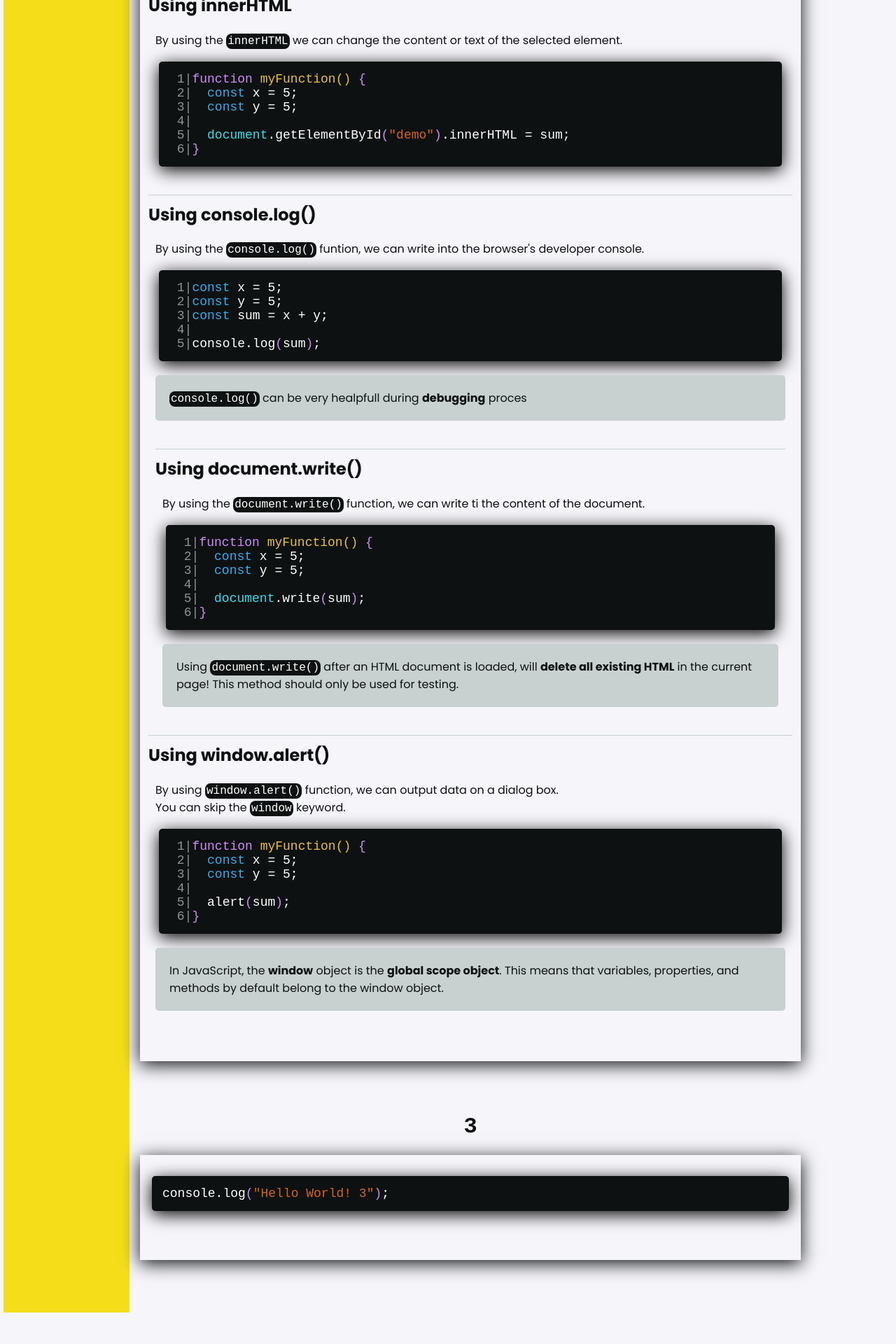
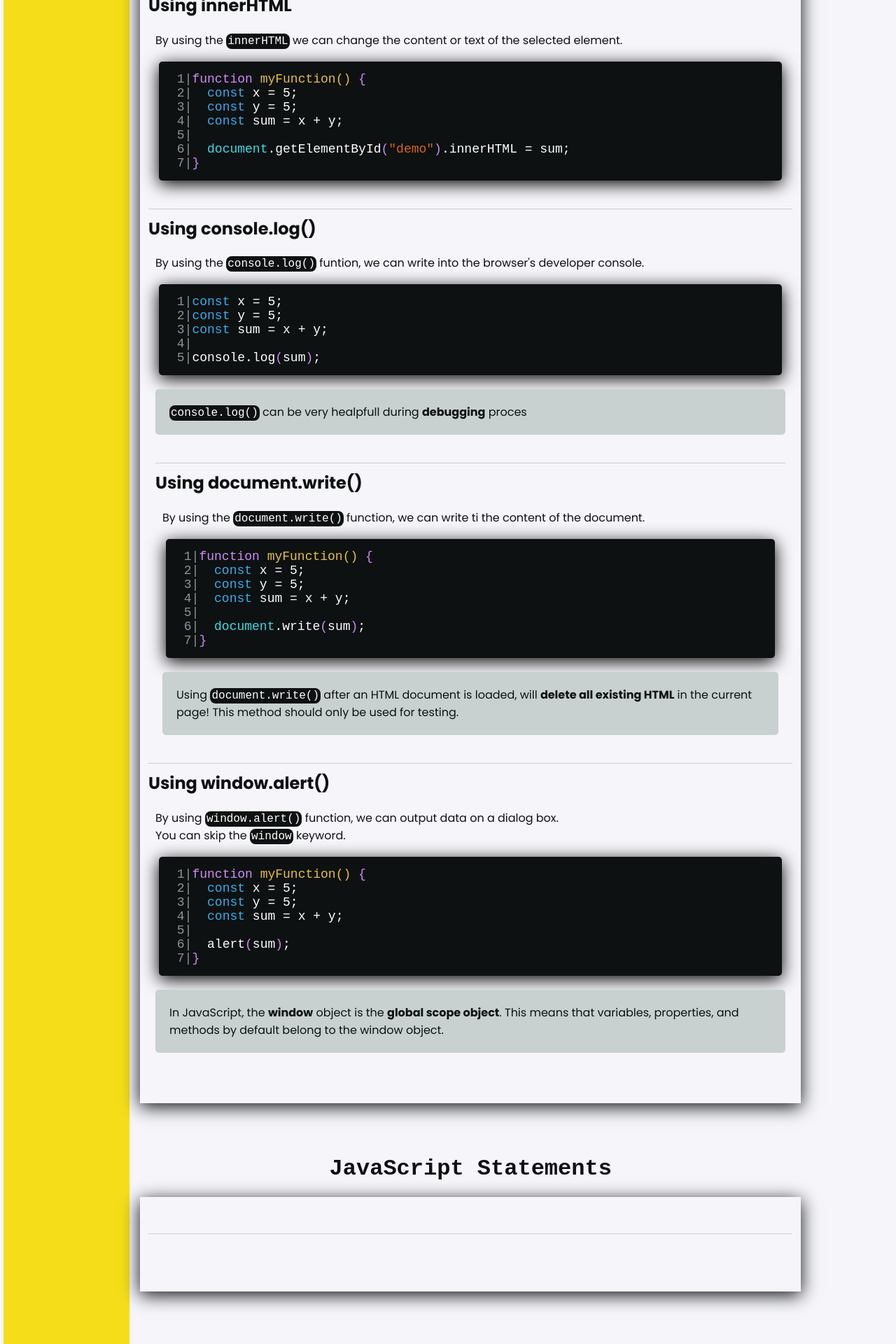
Before and after one commit to MateuszBryczek/Front-end_Template, a React (Create React App) app: page /JavaScript/JavaScriptBasics in a window 1280 px wide. Shown: the part 3035-4955 px from the top of the page at 70% size. Before the commit the page ends 4910 px from the top, so only its background shows below. Built offline with nearby package versions, Linux system fonts and the light colour scheme.

Commit message:
fixet incorect text in Page1

```diff
--- a/src/features/JsPage/Pages/Page1.js
+++ b/src/features/JsPage/Pages/Page1.js
@@ -131,9 +131,10 @@ By using the <Highlighted>innerHTML</Highlighted> we can change the content or t
  1|function myFunction() {
  2|  const x = 5;
  3|  const y = 5;
- 4|
- 5|  document.getElementById("demo").innerHTML = sum;
- 6|}
+ 4|  const sum = x + y;
+ 5|
+ 6|  document.getElementById("demo").innerHTML = sum;
+ 7|}
 `}
 </CodeSpace>
 </Section>
@@ -159,9 +160,10 @@ By using the <Highlighted>document.write()</Highlighted> function, we can write
  1|function myFunction() {
  2|  const x = 5;
  3|  const y = 5;
- 4|
- 5|  document.write(sum);
- 6|}
+ 4|  const sum = x + y;
+ 5|
+ 6|  document.write(sum);
+ 7|}
 `}
 </CodeSpace>
 <Hint>Using <Highlighted>document.write()</Highlighted> after an HTML document is loaded, will <b>delete all existing HTML</b> in the current page! This method should only be used for testing.</Hint>
@@ -176,23 +178,22 @@ You can skip the <Highlighted>window</Highlighted> keyword.
  1|function myFunction() {
  2|  const x = 5;
  3|  const y = 5;
- 4|
- 5|  alert(sum);
- 6|}
+ 4|  const sum = x + y;
+ 5|
+ 6|  alert(sum);
+ 7|}
 `}
 </CodeSpace>
-
 <Hint>In JavaScript, the <b>window</b> object is the <b>global scope object</b>. This means that variables, properties, and methods by default belong to the window object.</Hint>
 </Section>
         </Article>
 
-        <ArticleHeader id="3">3</ArticleHeader>
+        <ArticleHeader id="3">JavaScript Statements</ArticleHeader>
         <Article>
-            <CodeSpace>
-{`
-console.log("Hello World! 3");
-`}
-            </CodeSpace>
+<SectionHeader></SectionHeader>
+<Section>
+
+</Section>
         </Article>
     </ArticleWrapper>
     </>
```
